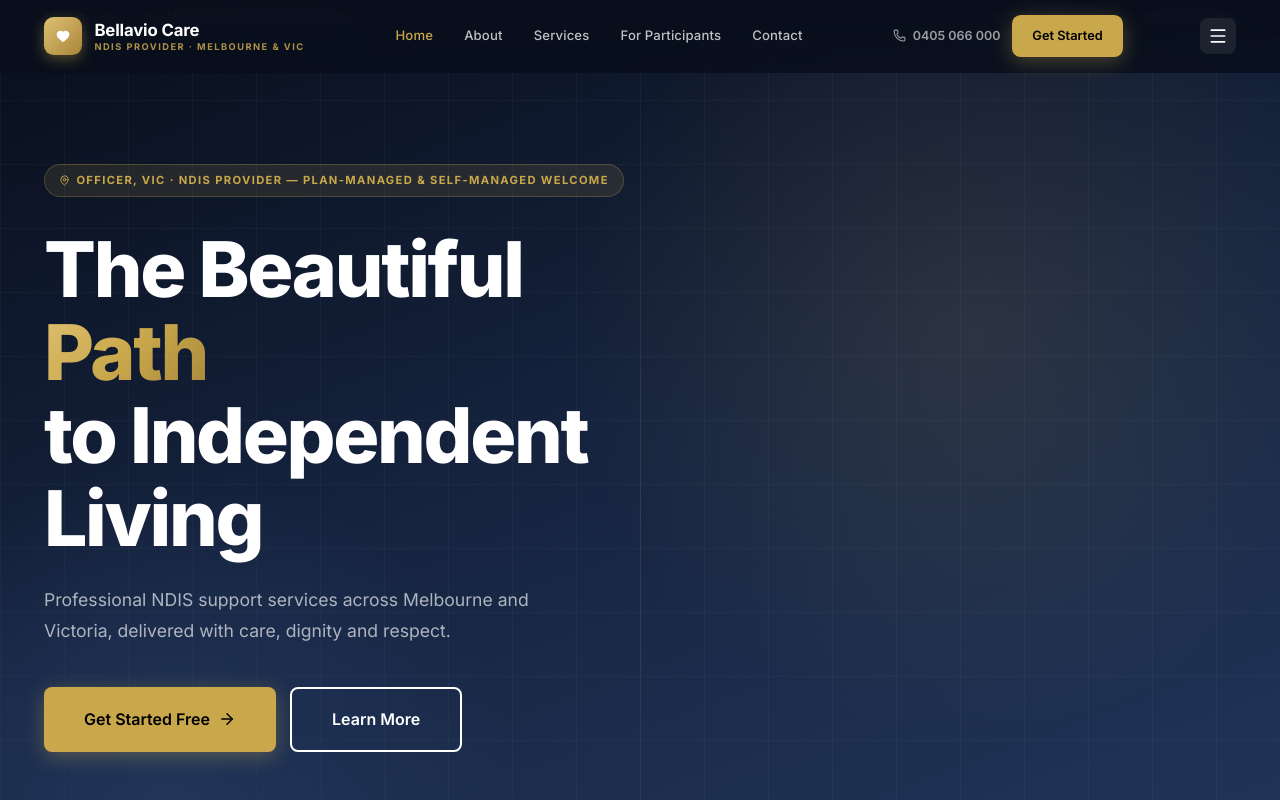
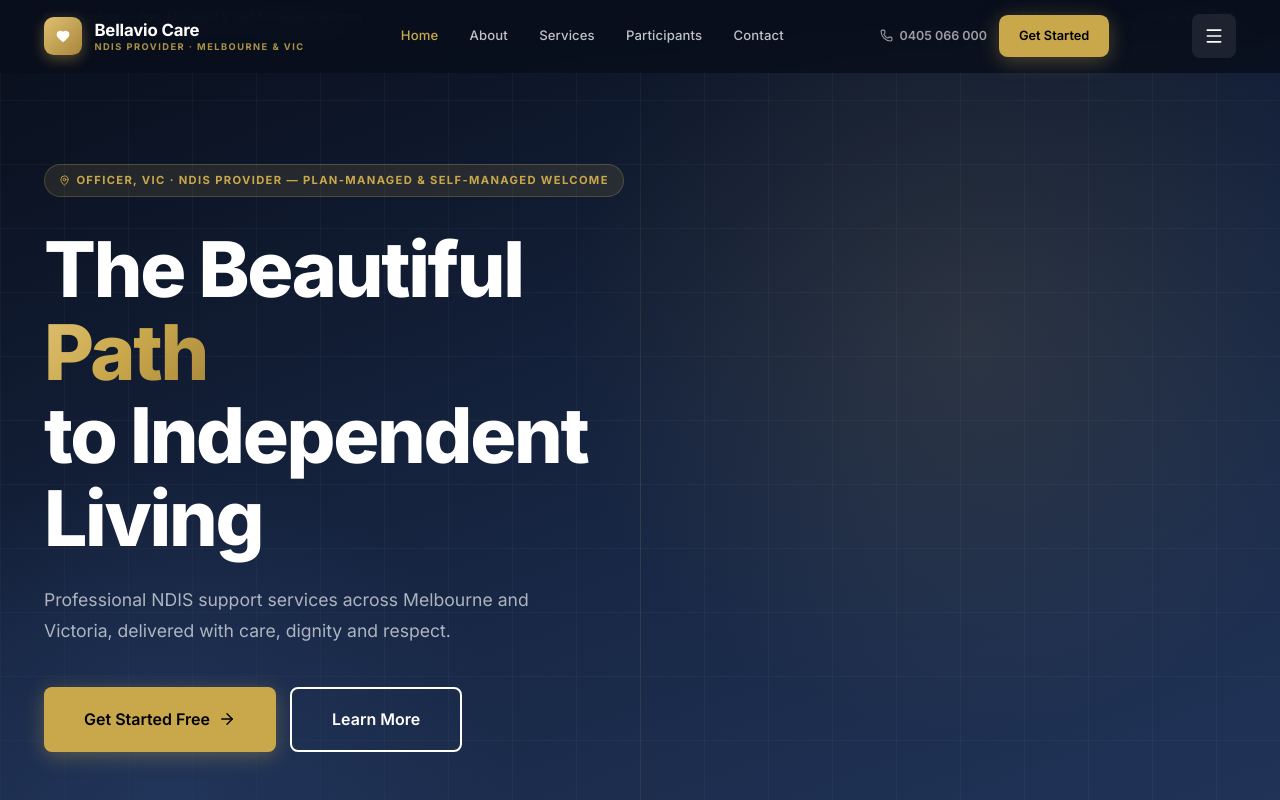
Before and after one commit to Avijot-Singh-Business/bellavio-care, a React (Vite) app: page / in a window 1280 px wide. Shown: the top 800 px of the page. Built offline with nearby package versions, Linux system fonts and the light colour scheme; a web font is replaced by a local one.

Commit message:
Fix navbar mobile cutoff

```diff
--- a/src/components/layout/Navbar.jsx
+++ b/src/components/layout/Navbar.jsx
@@ -7,7 +7,7 @@ const navLinks = [
   { to: '/', label: 'Home' },
   { to: '/about', label: 'About' },
   { to: '/services', label: 'Services' },
-  { to: '/for-participants', label: 'For Participants' },
+  { to: '/for-participants', label: 'Participants' },
   { to: '/contact', label: 'Contact' },
 ]
 
@@ -135,7 +135,7 @@ export default function Navbar() {
 
             {/* Mobile toggle */}
             <button onClick={() => setMobileOpen(o => !o)}
-              style={{ background: 'rgba(255,255,255,0.08)', border: 'none', borderRadius: '0.5rem', padding: '0.5rem', color: 'white', cursor: 'pointer', display: 'flex', alignItems: 'center', justifyContent: 'center' }}
+              style={{ background: 'rgba(255,255,255,0.08)', border: 'none', borderRadius: '0.5rem', padding: '0.5rem', color: 'white', cursor: 'pointer', display: 'flex', alignItems: 'center', justifyContent: 'center', minHeight: '44px', minWidth: '44px' }}
               className="lg:hidden"
               aria-label={mobileOpen ? 'Close menu' : 'Open menu'}>
               {mobileOpen ? <X size={20} /> : <Menu size={20} />}
@@ -164,8 +164,8 @@ export default function Navbar() {
                     transition={{ delay: i * 0.06, duration: 0.3 }}>
                     <NavLink to={to} end={to === '/'}
                       style={({ isActive }) => ({
-                        display: 'inline-block', padding: '0.5rem 0', fontSize: '24px', fontWeight: 700,
-                        color: 'white', textDecoration: 'none',
+                        display: 'inline-flex', alignItems: 'center', justifyContent: 'center', padding: '0.5rem 1rem', fontSize: '24px', fontWeight: 700,
+                        color: 'white', textDecoration: 'none', minHeight: '48px',
                         letterSpacing: '-0.02em', fontFamily: "'Inter', sans-serif",
                         position: 'relative'
                       })}>
```
